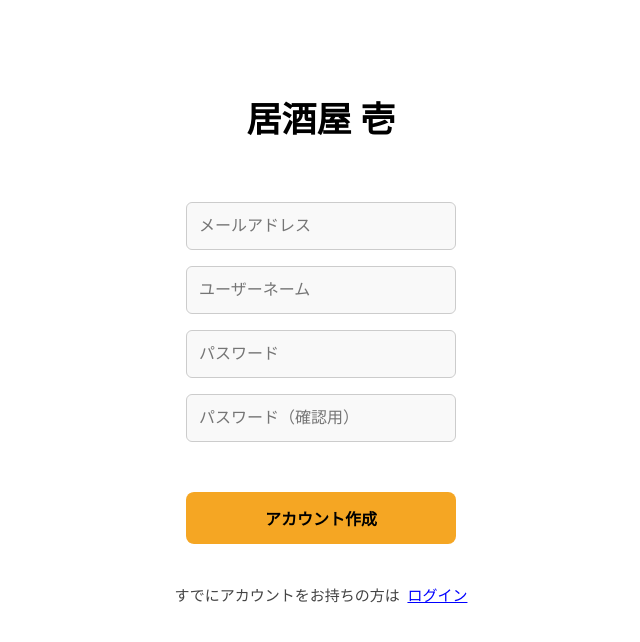
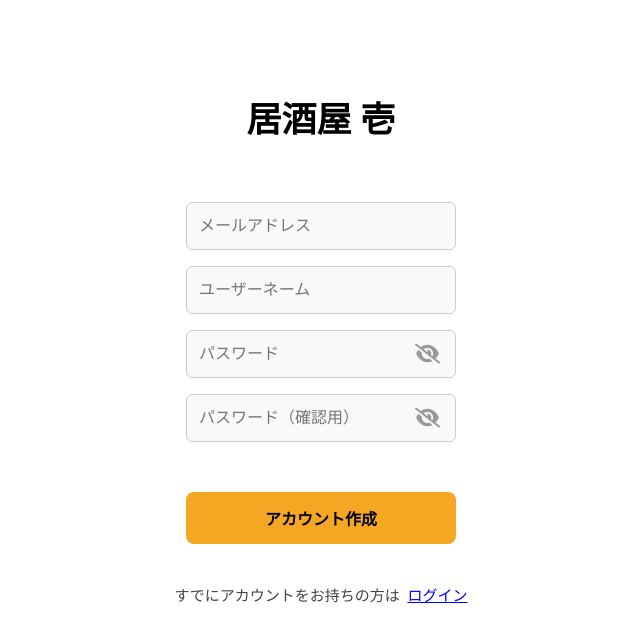
Before and after one commit to chara52/RMS, a Nuxt app: page /Signup in a window 1280 px wide. Shown: the top 642 px of the page, without its empty margins (319-959 px from the left). Built offline with nearby package versions, Linux system fonts and the light colour scheme; no server answers.

Commit message:
Signupページでのパスワードの目視機能の追加

```diff
--- a/pages/Signup.vue
+++ b/pages/Signup.vue
@@ -9,9 +9,19 @@ const password = ref('')
 const username = ref('')
 const confirmPassword = ref('')
 const errorMessage = ref('')
+const showPassword = ref(false)
+const showConfirmPassword = ref(false)
 
 const { signup } = useAuth()
 const router = useRouter()
+
+const togglePasswordVisibility = () => {
+  showPassword.value = !showPassword.value
+}
+
+const toggleConfirmPasswordVisibility = () => {
+  showConfirmPassword.value = !showConfirmPassword.value
+}
 
 const handleSignup = async () => {
   if (!email.value) {
@@ -64,8 +74,39 @@ const handleSignup = async () => {
     <form @submit.prevent="handleSignup">
       <input v-model="email" placeholder="メールアドレス" class="input-email" />
       <input v-model="username" placeholder="ユーザーネーム" class="input-username" />
-      <input v-model="password" type="password" placeholder="パスワード" class="input-password" />
-      <input v-model="confirmPassword" type="password" placeholder="パスワード（確認用）" class="input-password-confirmation" />
+      <div class="password-input-container">
+        <input
+          v-model="password"
+          :type="showPassword ? 'text' : 'password'"
+          placeholder="パスワード"
+          class="input-password"
+        />
+        <button
+          type="button"
+          class="password-toggle-button"
+          @click="togglePasswordVisibility"
+        >
+          <link rel="stylesheet" href="https://cdnjs.cloudflare.com/ajax/libs/font-awesome/6.0.0/css/all.min.css">
+          <i v-if="!showPassword" class="fa-solid fa-eye-slash"></i>
+          <i v-else class="fa-solid fa-eye"></i>
+        </button>
+      </div>
+      <div class="password-input-container">
+        <input
+          v-model="confirmPassword"
+          :type="showConfirmPassword ? 'text' : 'password'"
+          placeholder="パスワード（確認用）"
+          class="input-password-confirmation"
+        />
+        <button
+          type="button"
+          class="password-toggle-button"
+          @click="toggleConfirmPasswordVisibility"
+        >
+          <i v-if="!showConfirmPassword" class="fa-solid fa-eye-slash"></i>
+          <i v-else class="fa-solid fa-eye"></i>
+        </button>
+      </div>
       <span class="error-message" v-if="errorMessage">{{ errorMessage }}</span>
       <button class="signup-button">アカウント作成</button>
     </form>
@@ -104,7 +145,6 @@ form {
 }
 
 .input-email,
-.input-password,
 .input-username {
   width: 270px;
   padding: 14px 12px;
@@ -116,15 +156,52 @@ form {
   outline: none;
 }
 
-.input-password-confirmation {
+.password-input-container {
+  position: relative;
   width: 270px;
-  padding: 14px 12px;
+  margin-bottom: 16px;
+}
+
+.password-input-container:last-of-type {
   margin-bottom: 25px;
+}
+
+.input-password {
+  width: 100%;
+  padding: 14px 48px 14px 12px;
   border: 1px solid #ccc;
   border-radius: 6px;
   background-color: #f9f9f9;
   font-size: 16px;
   outline: none;
+  display: block;
+}
+
+.input-password-confirmation {
+  width: 100%;
+  padding: 14px 48px 14px 12px;
+  border: 1px solid #ccc;
+  border-radius: 6px;
+  background-color: #f9f9f9;
+  font-size: 16px;
+  outline: none;
+  display: block;
+}
+
+.password-toggle-button {
+  position: absolute;
+  right: 12px;
+  top: 50%;
+  transform: translateY(-50%);
+  background: none;
+  border: none;
+  cursor: pointer;
+  padding: 4px;
+  display: flex;
+  align-items: center;
+  justify-content: center;
+  color: #999;
+  font-size: 20px;
 }
 
 .error-message {
```
